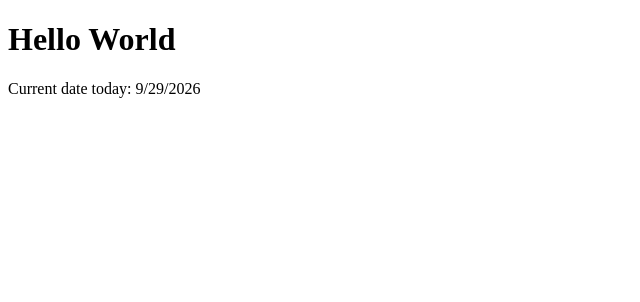
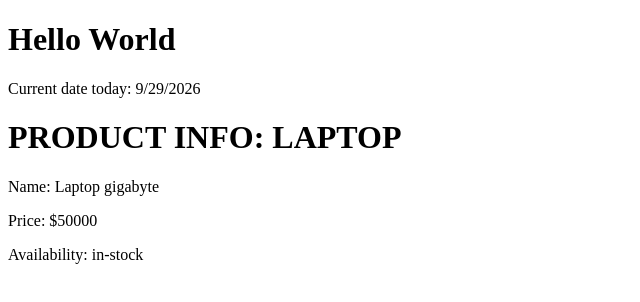
Before and after one commit to fuinodev/react-fundementals, a React (Vite) app: page / in a window 1280 px wide. Shown: the top 302 px of the page, without its empty margins (0-640 px from the left). Built offline with nearby package versions, Linux system fonts and the light colour scheme.

Commit message:
date and product-info added using {}

```diff
--- a/src/App.jsx
+++ b/src/App.jsx
@@ -1,10 +1,14 @@
 import Greeting from "./components/Greeting";
+import ProductInfo from "./components/ProductInfo";
 
 const App = () => {
   return (
+    <div>
    <Greeting />
+   <ProductInfo />
+   </div>
 
-  )
-}
+  );
+};
 
 export default App
--- /dev/null
+++ b/src/components/ProductInfo.jsx
@@ -0,0 +1,17 @@
+const ProductInfo = () => {
+    const product = {
+        name:  "Laptop gigabyte",
+        price: 50000,
+        availability: "in-stock",
+    }
+  return (
+    <div>
+        <h1> PRODUCT INFO: LAPTOP</h1>
+        <p>Name: {product.name}</p>
+        <p> Price: ${product.price}</p>
+        <p> Availability: {product.availability}</p>
+    </div>
+  );
+};
+
+export default ProductInfo;
```
